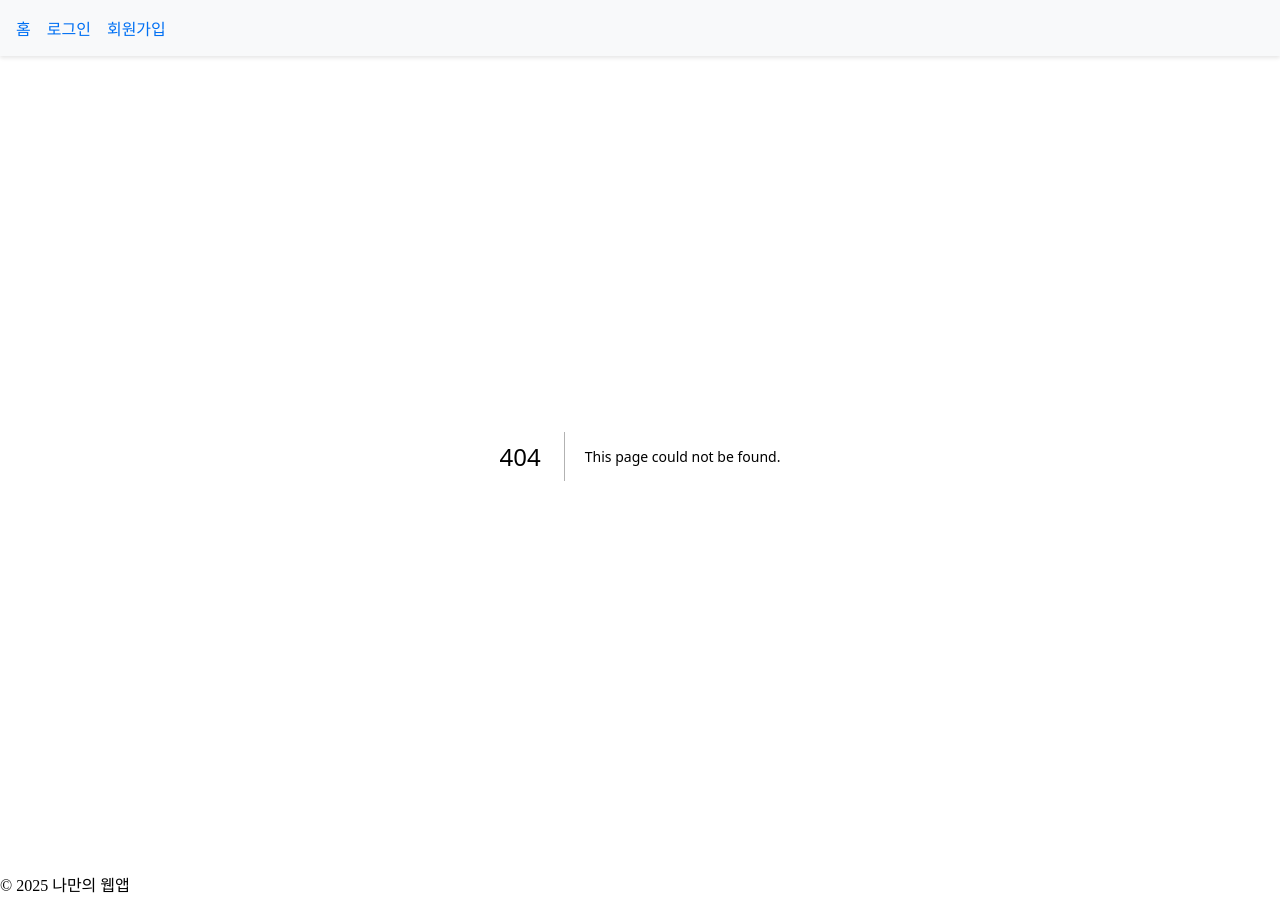
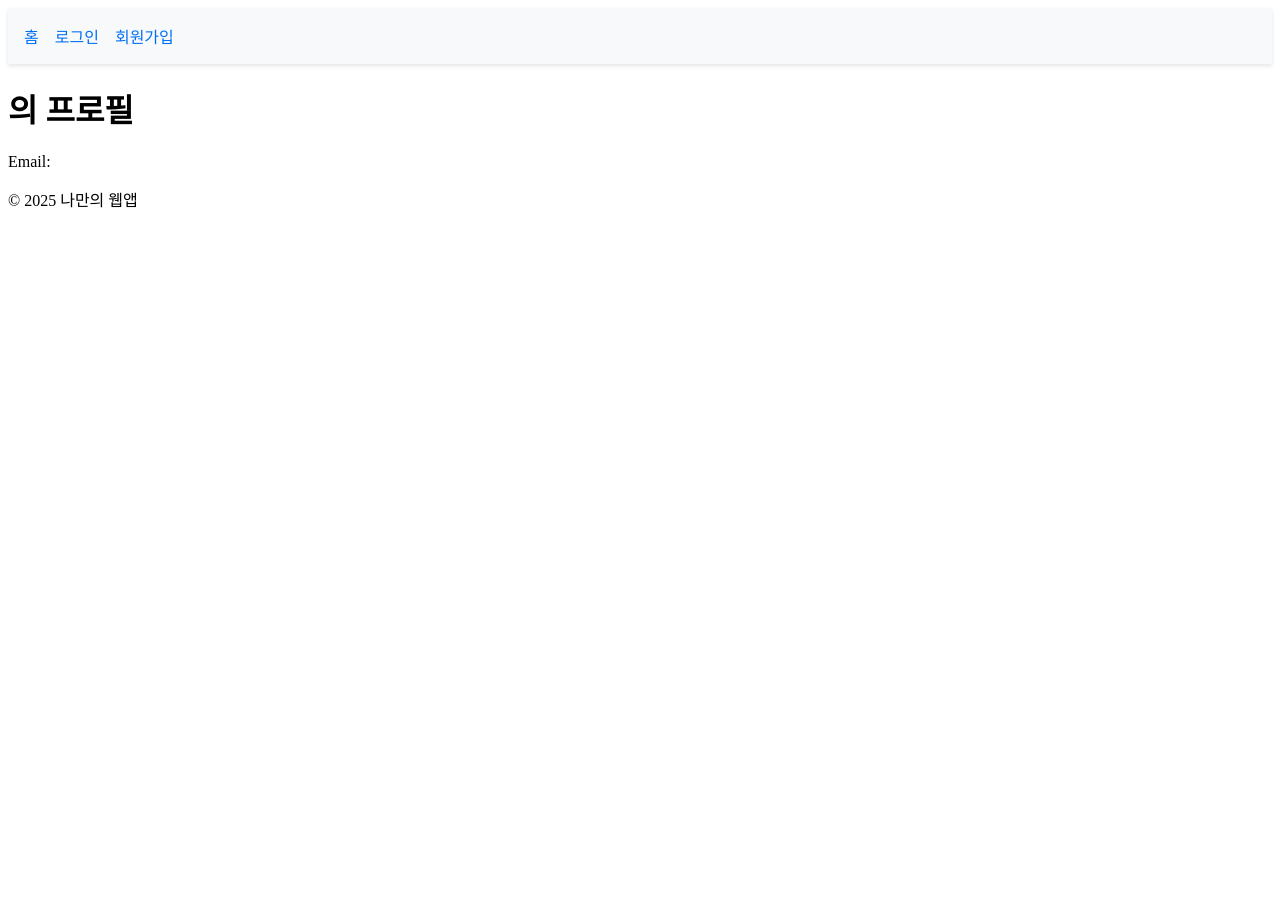
Before and after one commit to SeongUk52/melodic-bridge-frontend, a Next.js app: page /profile in a window 1280 px wide. Before the commit this address had no page. After the commit the page ends 800 px from the top, so only its background shows below. Built offline with nearby package versions, Linux system fonts and the light colour scheme.

Commit message:
feat: 프로필 페이지 분리

```diff
--- a/src/app/components/Header.tsx
+++ b/src/app/components/Header.tsx
@@ -16,7 +16,10 @@ export default function Header() {
                             <li><Link href="/signup">회원가입</Link></li>
                         </>
                     ) : (
-                        <li><button onClick={logout}>로그아웃</button></li>
+                        <>
+                            <li><Link href="/profile">프로필</Link></li>
+                            <li><button onClick={logout}>로그아웃</button></li>
+                        </>
                     )}
                 </ul>
             </nav>
--- a/src/app/features/AuthContext.tsx
+++ b/src/app/features/AuthContext.tsx
@@ -31,10 +31,17 @@ export function AuthProvider({ children }: { children: ReactNode }) {
     }, []);
 
     const fetchUser = async (token: string) => {
+        if (!token) {
+            console.error("No token found!");
+            return;
+        }
+
+        console.log("Sending token:", token); // 토큰 출력 (디버깅)
+
         try {
             const response = await axios.post<User>(
                 `${process.env.NEXT_PUBLIC_API_URL}/auth/me`,
-                {}, // POST 요청이지만 데이터 없이 보냄
+                {},
                 {
                     headers: {
                         Authorization: `Bearer ${token}`,
@@ -43,6 +50,7 @@ export function AuthProvider({ children }: { children: ReactNode }) {
                 }
             );
 
+            console.log("Fetched user:", response.data);
             setUser(response.data);
             setIsLoggedIn(true);
         } catch (error: any) {
--- a/src/app/page.tsx
+++ b/src/app/page.tsx
@@ -19,8 +19,6 @@ const HomePage: React.FC = () => {
                 </>
                 ) : (
                 <div>
-                    <h2>{user?.username}’s Profile</h2>
-                    <p>Email: {user?.email}</p>
                     <button onClick={logout}>로그아웃</button>
                 </div>
             )}
--- /dev/null
+++ b/src/app/profile/page.tsx
@@ -0,0 +1,16 @@
+'use client';
+
+import { useAuth } from "@/app/features/AuthContext";
+
+const Page: React.FC = () => {
+    const { user } = useAuth();
+
+    return (
+        <div>
+            <h1>{user?.username}의 프로필</h1>
+            <p>Email: {user?.email}</p>
+        </div>
+    );
+};
+
+export default Page;
```
